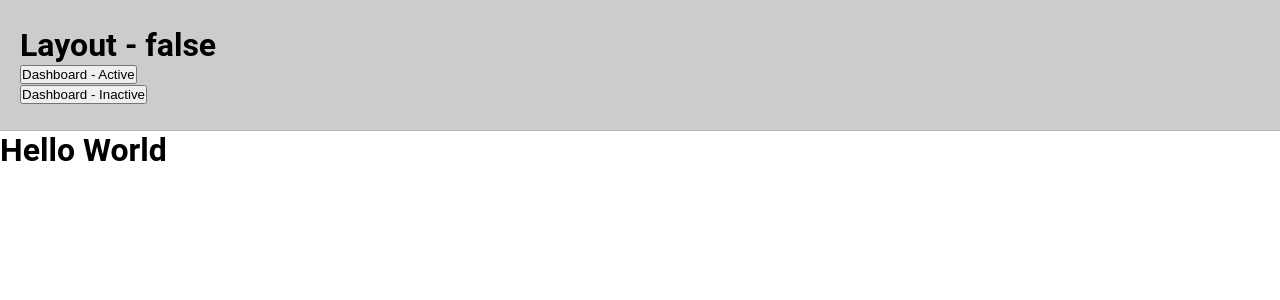
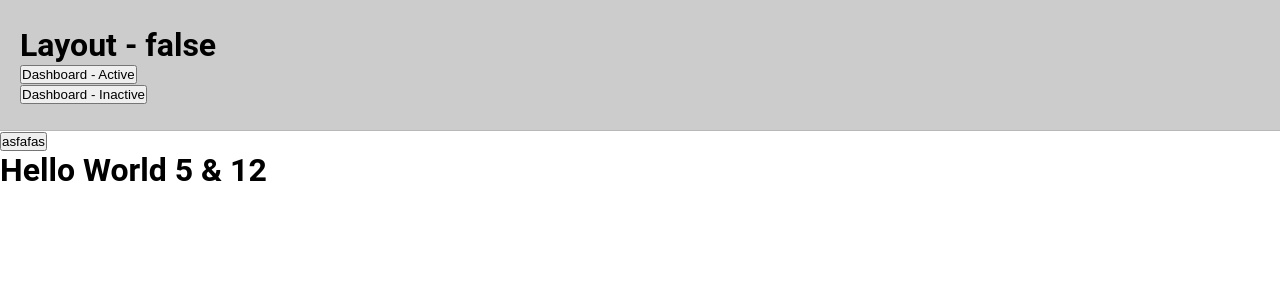
Before and after one commit to jisaac89/react-typescript, a React (Create React App) app: page / in a window 1280 px wide. Shown: the top 300 px of the page. Built offline with nearby package versions, Linux system fonts and the light colour scheme.

Commit message:
slight update to useIndex

```diff
--- a/src/hooks/useIndex.tsx
+++ b/src/hooks/useIndex.tsx
@@ -1,6 +1,12 @@
 import { useState, useEffect } from 'react';
 
-function useIndex(idx: number) {
+interface IUseIndex {
+  index: number;
+  goto: (n: number) => void;
+  reset: () => void;
+}
+
+function useIndex(idx: number): IUseIndex {
   const [state, setState] = useState(0);
 
   useEffect(() => {
@@ -11,9 +17,14 @@ function useIndex(idx: number) {
     setState(n);
   }
 
+  function reset() {
+    setState(idx);
+  }
+
   return {
     index: state,
-    goto
+    goto,
+    reset
   };
 }
 
--- a/src/routes/dashboard/active/index.tsx
+++ b/src/routes/dashboard/active/index.tsx
@@ -1,6 +1,6 @@
 import React, { FunctionComponent } from 'react';
 import { usePageStore } from '../../../hooks/usePageStore';
-import { IPageRoute, IPageRouteView } from '../../../contexts/pageContext';
+import { IPageRouteView } from '../../../contexts/pageContext';
 
 const Active: FunctionComponent<IPageRouteView> = () => {
   const { isSlideIndex } = usePageStore('home');
--- a/src/routes/home/index.tsx
+++ b/src/routes/home/index.tsx
@@ -1,10 +1,18 @@
 import React, { FunctionComponent } from 'react';
 import { IPageRouteView } from '../../contexts/pageContext';
+import { useIndex } from '../../hooks/useIndex';
 
-const Home: FunctionComponent<IPageRouteView> = () => (
-  <header>
-    <h1>Hello World </h1>
-  </header>
-);
+const Home: FunctionComponent<IPageRouteView> = () => {
+  const slide1 = useIndex(5);
+  const slide2 = useIndex(12);
+  return (
+    <header>
+      <button onClick={() => slide1.goto(slide1.index + 1)}>asfafas</button>
+      <h1 onClick={() => slide1.reset()}>
+        Hello World {slide1.index} & {slide2.index}
+      </h1>
+    </header>
+  );
+};
 
 export { Home };
```
